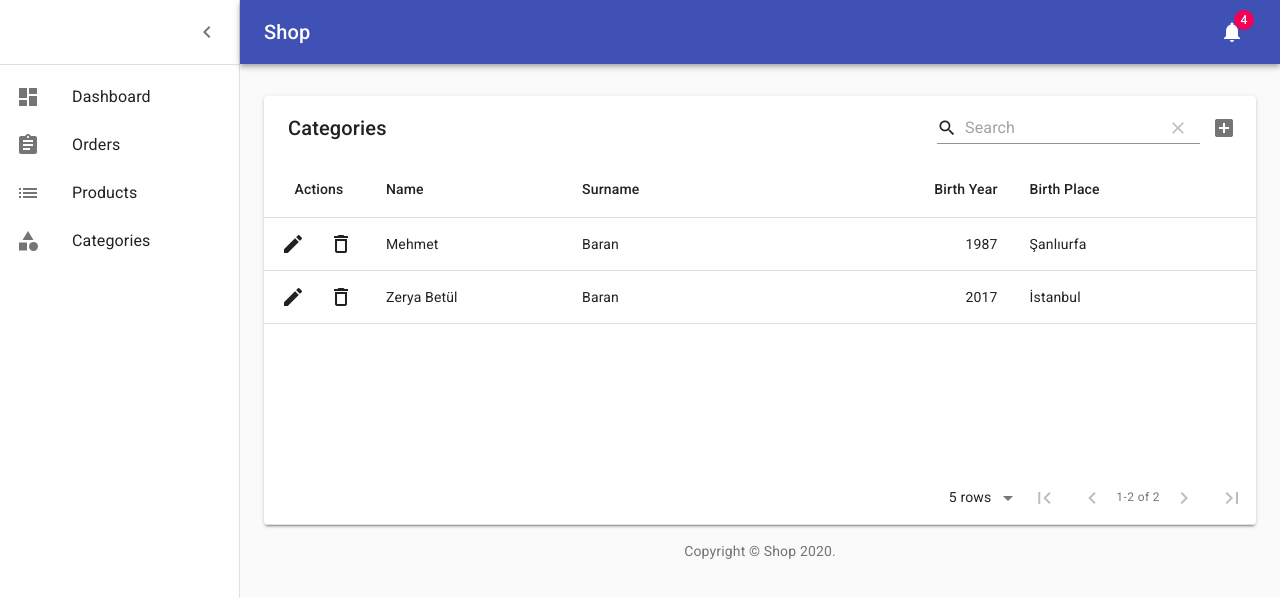
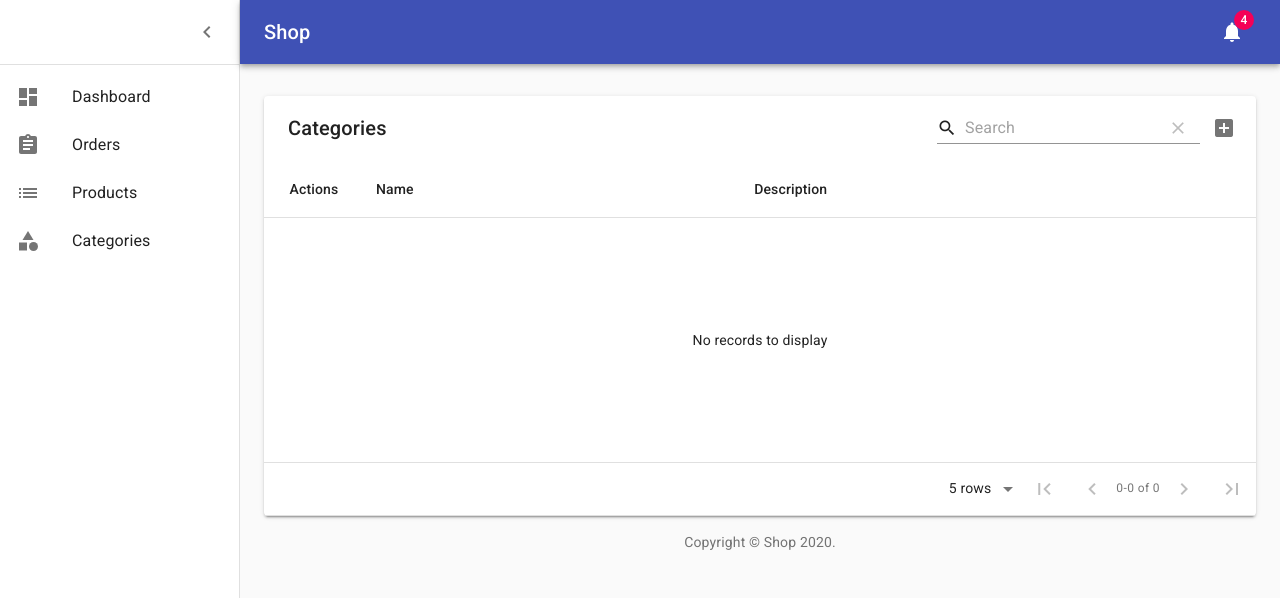
Before and after one commit to brayanarrieta/posts-comments-mobx-material-ui, a React app: page /categories in a window 1280 px wide. Shown: the top 598 px of the page. Built offline with nearby package versions, Linux system fonts and the light colour scheme.

Commit message:
Fix problem in CategoriesTable component

```diff
--- a/src/components/CategoriesTable.js
+++ b/src/components/CategoriesTable.js
@@ -3,61 +3,45 @@
 
 const columns = [
   { title: 'Name', field: 'name' },
-  { title: 'Surname', field: 'surname' },
-  { title: 'Birth Year', field: 'birthYear', type: 'numeric' },
-  {
-    title: 'Birth Place',
-    field: 'birthCity',
-    lookup: { 34: 'İstanbul', 63: 'Şanlıurfa' },
-  },
-];
-
-const defaultData = [
-  {
-    name: 'Mehmet',
-    surname: 'Baran',
-    birthYear: 1987,
-    birthCity: 63,
-  },
-  {
-    name: 'Zerya Betül',
-    surname: 'Baran',
-    birthYear: 2017,
-    birthCity: 34,
-  },
+  { title: 'Description', field: 'description' },
 ];
 
 const CategoriesTable = () => {
-  const [data, setData] = useState(defaultData);
+  const [state, setState] = useState({
+    columns,
+    data: [],
+  });
 
   return (
     <MaterialTable
       title="Categories"
-      columns={columns}
-      data={data}
+      columns={state.columns}
+      data={state.data}
       editable={{
         onRowAdd: (newData) => new Promise((resolve) => {
           resolve();
-          setData((prevData) => ([...prevData, newData]));
+          setState((prevState) => {
+            const data = [...prevState.data, newData];
+            return { ...prevState, data };
+          });
         }),
         onRowUpdate: (newData, oldData) => new Promise((resolve) => {
           resolve();
           if (oldData) {
-            setData((prevData) => {
-              const rows = prevData;
-              const index = rows.indexOf(oldData);
-              rows[index] = newData;
-              return rows;
+            setState((prevState) => {
+              const data = [...prevState.data];
+              data[data.indexOf(oldData)] = newData;
+              return { ...prevState, data };
             });
           }
         }),
         onRowDelete: (oldData) => new Promise((resolve) => {
-          setData((prevData) => {
-            const rows = prevData;
-            const index = rows.indexOf(oldData);
-            return rows.splice(index, 1);
+          resolve();
+          setState((prevState) => {
+            const data = [...prevState.data];
+            data.splice(data.indexOf(oldData), 1);
+            return { ...prevState, data };
           });
-          resolve();
         }),
       }}
     />
```
